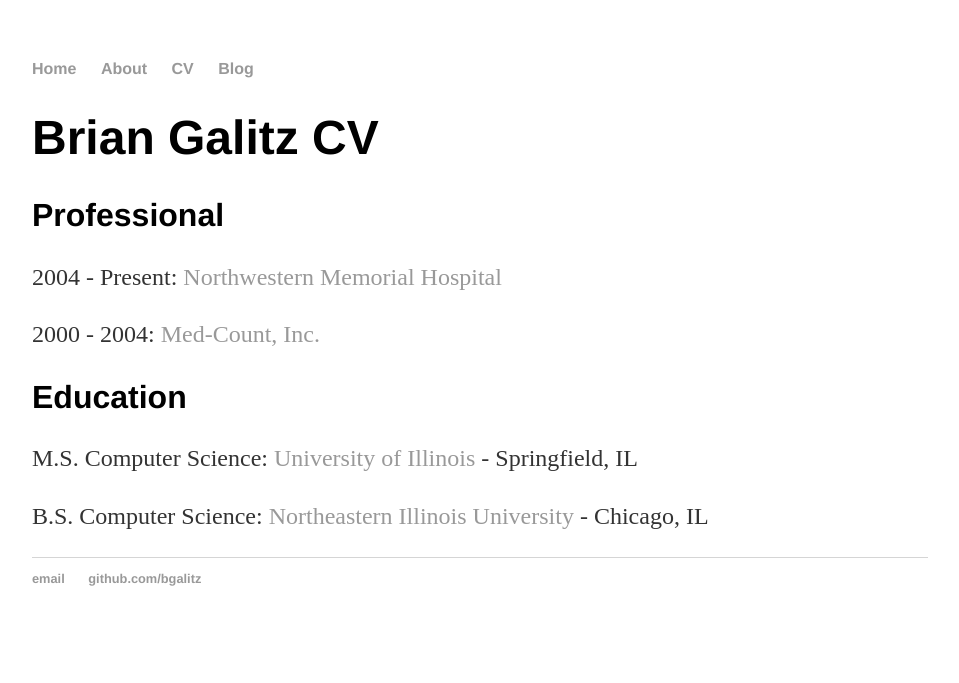
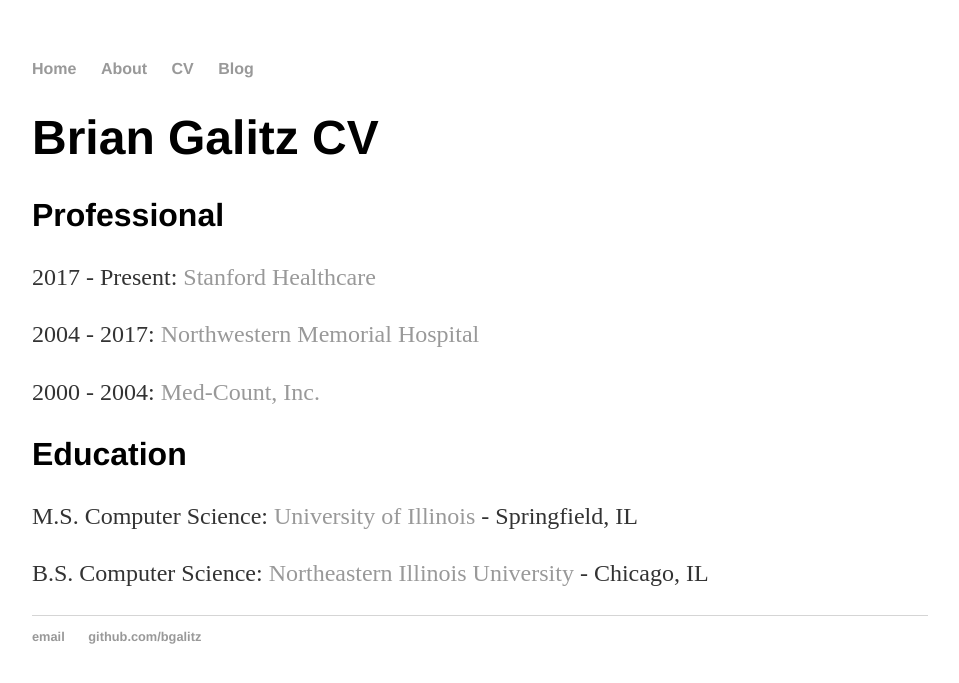
Before and after one commit to bgalitz/bgalitz.github.io, a Jekyll site: the page built from cv/index.html, in a window 1280 px wide. Shown: the top 683 px of the page, without its empty margins (160-1119 px from the left). Built offline with Jekyll 4.4.1, drawn with Linux system fonts in a browser that asks for light colours.

Commit message:
Update index.html

```diff
--- a/cv/index.html
+++ b/cv/index.html
@@ -5,7 +5,8 @@
 
 <div class="blurb">
 	<h2>Professional</h2>
-        <p>2004 - Present: <a href="http://www.nm.org/location/northwestern-memorial-hospital">Northwestern Memorial Hospital</a></p>
+	<p>2017 - Present: <a href="https://stanfordhealthcare.org">Stanford Healthcare</a></p>
+        <p>2004 - 2017: <a href="http://www.nm.org/location/northwestern-memorial-hospital">Northwestern Memorial Hospital</a></p>
         <p>2000 - 2004: <a href="http://medcount.net/">Med-Count, Inc.</a></p>
 
   	<h2>Education</h2>
```
